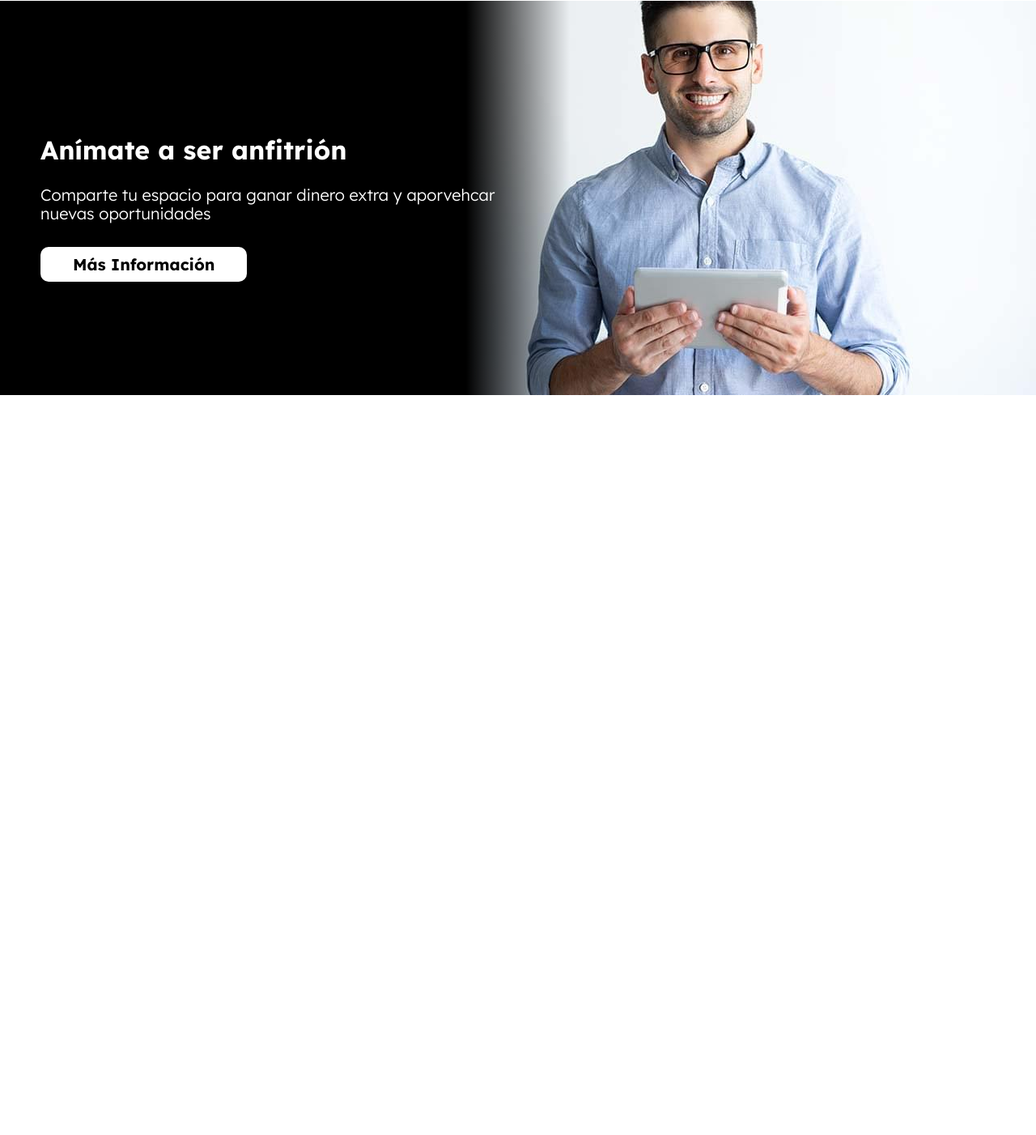
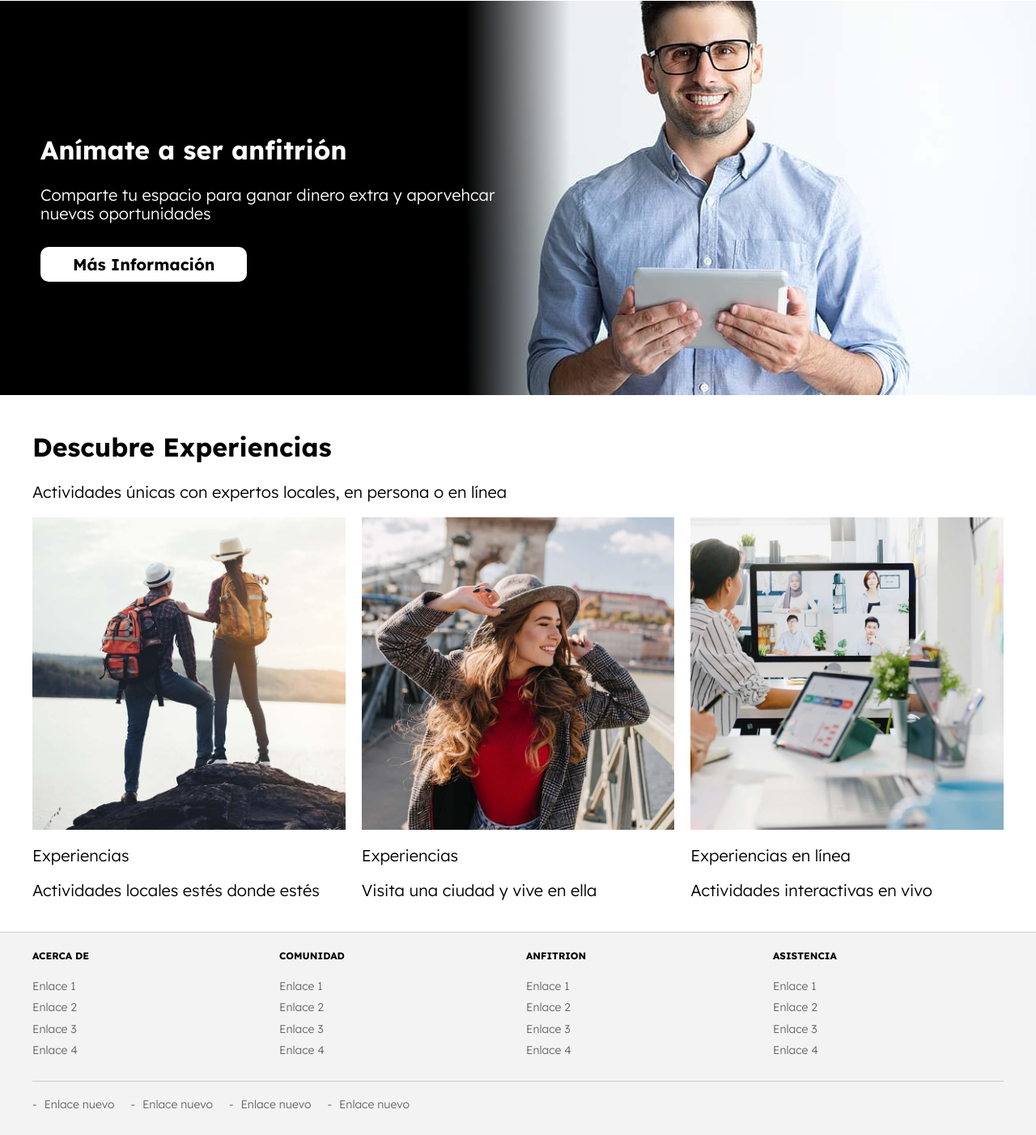
Before and after one commit to muxanz/airbnb-clone, a website: page index.html in a window 1280 px wide. Shown: the part 1676-3078 px from the top of the page at 81% size. Before the commit the page ends 2164 px from the top, so only its background shows below. Drawn offline with Linux system fonts and the light colour scheme.

Commit message:
Experience and footer with the scss added

```diff
--- a/index.html
+++ b/index.html
@@ -160,6 +160,75 @@
             <a href="#" class="anfitrion__enlace">Más Información</a>
         </div>
     </section>
+    <main class="experiencias contenedor seccion">
+        <h2 class="experiencias__heading">Descubre Experiencias</h2>
+        <p class="experiencias__descripcion">Actividades únicas con expertos locales, en persona o en línea</p>
+        <div class="experiencias__listado">
+            <div class="experiencia">
+                <img class="experiencia__imagen" src="build/img/experiencia_1.jpg" alt="imagen experiencia">
+                <p class="experiencia__titulo">Experiencias</p>
+                <p class="esperiencia__descripcion">Actividades locales estés donde estés</p>
+            </div>
+            <div class="experiencia">
+                <img class="experiencia__imagen" src="build/img/experiencia_2.jpg" alt="imagen experiencia">
+                <p class="experiencia__titulo">Experiencias</p>
+                <p class="esperiencia__descripcion">Visita una ciudad y vive en ella</p>
+            </div>
+            <div class="experiencia">
+                <img class="experiencia__imagen" src="build/img/experiencia_3.jpg" alt="imagen experiencia">
+                <p class="experiencia__titulo">Experiencias en línea</p>
+                <p class="esperiencia__descripcion">Actividades interactivas en vivo</p>
+            </div>
+        </div>
+    </main>
+    <footer class="footer">
+        <div class="footer__grid contenedor">
+            <div class="footer__widget">
+                <h3 class="footer__heading">Acerca de</h3>
+                <nav class="footer__menu">
+                    <a class="footer__enlace" href="#">Enlace 1</a>
+                    <a class="footer__enlace" href="#">Enlace 2</a>
+                    <a class="footer__enlace" href="#">Enlace 3</a>
+                    <a class="footer__enlace" href="#">Enlace 4</a>
+                </nav>
+            </div>
+            <div class="footer__widget">
+                <h3 class="footer__heading">Comunidad</h3>
+                <nav class="footer__menu">
+                    <a class="footer__enlace" href="#">Enlace 1</a>
+                    <a class="footer__enlace" href="#">Enlace 2</a>
+                    <a class="footer__enlace" href="#">Enlace 3</a>
+                    <a class="footer__enlace" href="#">Enlace 4</a>
+                </nav>
+            </div>
+            <div class="footer__widget">
+                <h3 class="footer__heading">Anfitrion</h3>
+                <nav class="footer__menu">
+                    <a class="footer__enlace" href="#">Enlace 1</a>
+                    <a class="footer__enlace" href="#">Enlace 2</a>
+                    <a class="footer__enlace" href="#">Enlace 3</a>
+                    <a class="footer__enlace" href="#">Enlace 4</a>
+                </nav>
+            </div>
+            <div class="footer__widget">
+                <h3 class="footer__heading">Asistencia</h3>
+                <nav class="footer__menu">
+                    <a class="footer__enlace" href="#">Enlace 1</a>
+                    <a class="footer__enlace" href="#">Enlace 2</a>
+                    <a class="footer__enlace" href="#">Enlace 3</a>
+                    <a class="footer__enlace" href="#">Enlace 4</a>
+                </nav>
+            </div>
+        </div>
+        <div class="footer__barra contenedor">
+            <nav class="footer__barranav">
+                <a class="footer__enlace footer__enlace--barra" href="#">Enlace nuevo</a>
+                <a class="footer__enlace footer__enlace--barra" href="#">Enlace nuevo</a>
+                <a class="footer__enlace footer__enlace--barra" href="#">Enlace nuevo</a>
+                <a class="footer__enlace footer__enlace--barra" href="#">Enlace nuevo</a>
+            </nav>
+        </div>
+    </footer>
 </body>
 
 </html>
--- a/src/scss/app.scss
+++ b/src/scss/app.scss
@@ -1,3 +1,4 @@
 @use 'base';
 @use 'ui/header';
 @use 'ui/contenido';
+@use 'ui/footer';
--- a/src/scss/base/_mixins.scss
+++ b/src/scss/base/_mixins.scss
@@ -43,7 +43,7 @@
 
 @mixin scrollHorizotal {
     overflow-y: hidden;
-    overflow-x: scroll;
+    overflow-x: auto;
     scroll-snap-type: x mandatory;
 
     >* {
--- /dev/null
+++ b/src/scss/ui/contenido/_experiencias.scss
@@ -0,0 +1,32 @@
+@use 'base/variables' as v;
+@use 'base/mixins' as m;
+
+.experiencias {
+
+   &__listado {
+      display: grid;
+      grid-template-columns: repeat(3, 30rem);
+      column-gap: 2rem;
+      @include m.scrollHorizotal;
+
+      @include m.tablet {
+         @include m.grid(3, 2rem);
+      }
+   }
+}
+
+.experienci {
+
+   &__imagen {
+      border-radius: 1rem;
+   }
+
+   &__titulo {
+      font-weight: 700;
+      font-size: 2rem;
+   }
+
+   &__descripcion {
+      font-size: 1.8rem;
+   }
+}
--- a/src/scss/ui/contenido/_index.scss
+++ b/src/scss/ui/contenido/_index.scss
@@ -1,3 +1,4 @@
 @forward 'destinos.scss';
 @forward 'lugares';
 @forward 'anfitrion';
+@forward 'experiencias';
--- a/src/scss/ui/contenido/_lugares.scss
+++ b/src/scss/ui/contenido/_lugares.scss
@@ -25,5 +25,6 @@
       &__nombre {
          font-size: 1.8rem;
       }
+
    }
 }
--- /dev/null
+++ b/src/scss/ui/footer/_footer.scss
@@ -0,0 +1,52 @@
+@use 'base/variables' as v;
+@use 'base/mixins' as m;
+
+.footer {
+   background-color: lighten(v.$grisClaro, 7%);
+   border-top: 1px solid lighten(v.$gris, 40%);
+
+   &__grid {
+      @include m.tablet {
+         @include m.grid(2, 2rem);
+      }
+
+      @include m.desktop {
+         @include m.grid(4, 2rem);
+      }
+   }
+
+   &__heading {
+      text-transform: uppercase;
+      font-size: 1.2rem;
+   }
+
+   &__enlace {
+      display: block;
+      color: v.$gris;
+      font-size: 1.4rem;
+      margin-bottom: 1rem;
+   }
+
+   &__barra {
+      border-top: 1px solid lighten(v.$gris, 40%);
+      margin-top: 2rem;
+      padding: 2rem 0;
+   }
+
+   &__barranav {
+      display: flex;
+      flex-direction: column;
+
+      @include m.tablet {
+         flex-direction: row;
+         gap: 2rem;
+      }
+   }
+
+   &__enlace--barra {
+      &::before {
+         content: '- ';
+         margin-right: .5rem;
+      }
+   }
+}
--- /dev/null
+++ b/src/scss/ui/footer/_index.scss
@@ -0,0 +1 @@
+@forward 'footer';
```
Also changed, not shown: build/css/app.css, 1 other file.
